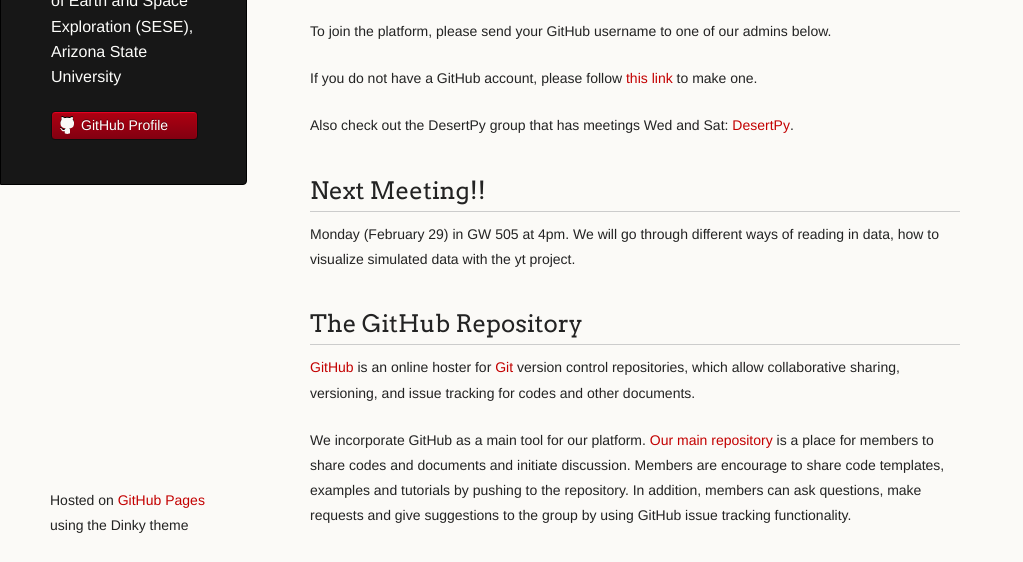
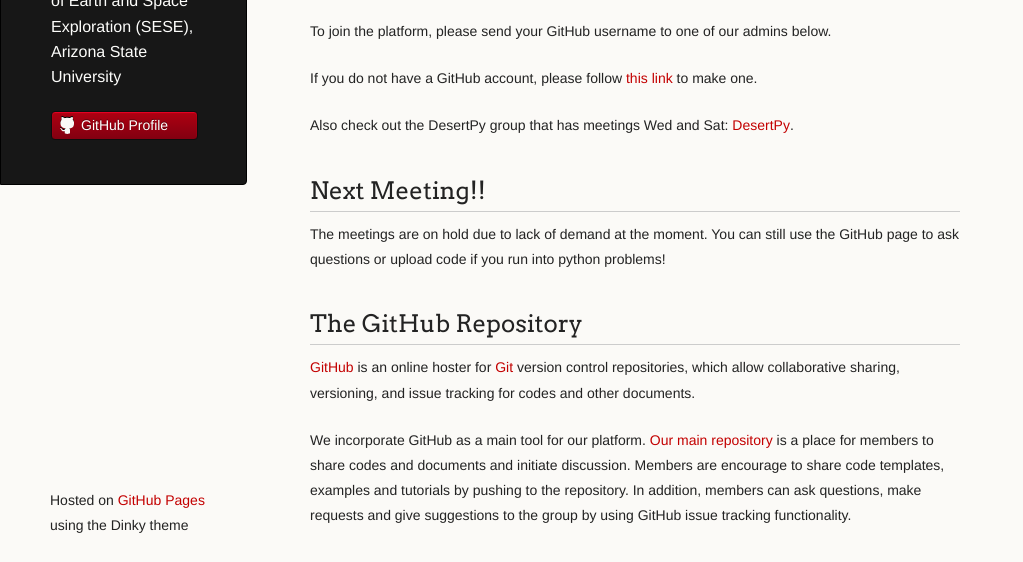
Before and after one commit to prickly-pythons/prickly-pythons.github.io, a plain HTML site: page index.html in a window 1280 px wide. Shown: the part 230-792 px from the top of the page, without its empty margins (0-1023 px from the left). Drawn offline with Linux system fonts and the light colour scheme.

Commit message:
Update index.html

```diff
--- a/index.html
+++ b/index.html
@@ -41,8 +41,7 @@
 <h2>
 <a id="next-meeting" class="anchor" href="#next-meeting" aria-hidden="true"><span class="octicon octicon-link"></span></a>Next Meeting!!</h2>
 
-<p>Monday (February 29) in GW 505 at 4pm. We will go through different ways of reading in data, how to visualize simulated data
-with the yt project.
+<p>The meetings are on hold due to lack of demand at the moment. You can still use the GitHub page to ask questions or upload code if you run into python problems!
 
 <h2>
 <a id="the-github-repository" class="anchor" href="#the-github-repository" aria-hidden="true"><span class="octicon octicon-link"></span></a>The GitHub Repository</h2>
```
